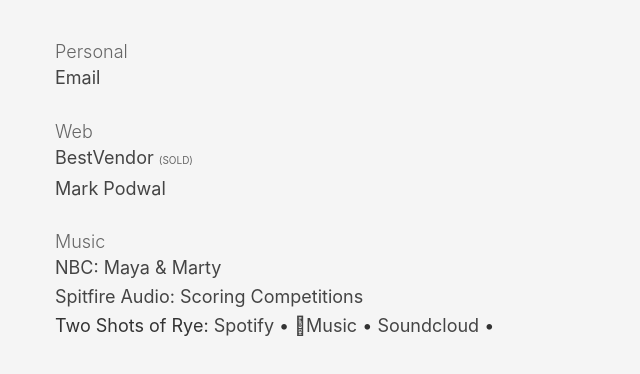
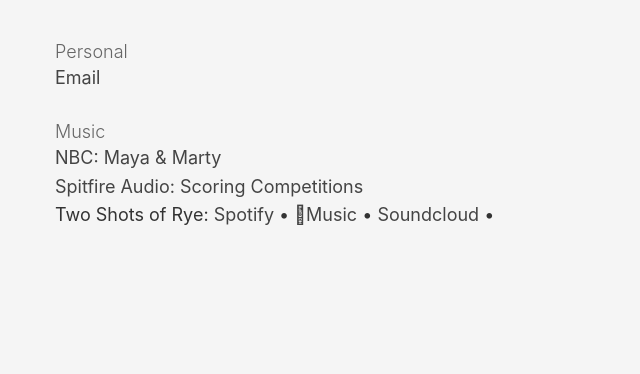
Before and after one commit to arielpodwal/arielpodwal, a plain HTML site: page index.html in a window 1280 px wide. Shown: the whole page, without its empty margins (0-640 px from the left). Drawn offline with Linux system fonts and the light colour scheme.

Commit message:
Update index.html

```diff
--- a/index.html
+++ b/index.html
@@ -37,12 +37,6 @@
 				</ul>
 				<br />
         <ul class="unstyled">
-          <li><h1>Web</h1></li>
-          <li><a href="https://www.crunchbase.com/organization/bestvendor" target="_blank">BestVendor</a> <span class="small">(Sold)</span></li>
-          <li><a href="https://markpodwal.com" target="_blank">Mark Podwal</a></li>
-        </ul>
-        <br />
-        <ul class="unstyled">
 					<li><h1>Music</h1></li>
 					<li><a href="http://www.nbc.com/maya-and-marty/video/lullaby/3055486" target="_blank">NBC: Maya & Marty</a></li>
 					<li><a href="https://www.youtube.com/channel/UCuSyPGfINaXUHLh0mpJEQwQ" target="_blank">Spitfire Audio: Scoring Competitions</a></li>
```
